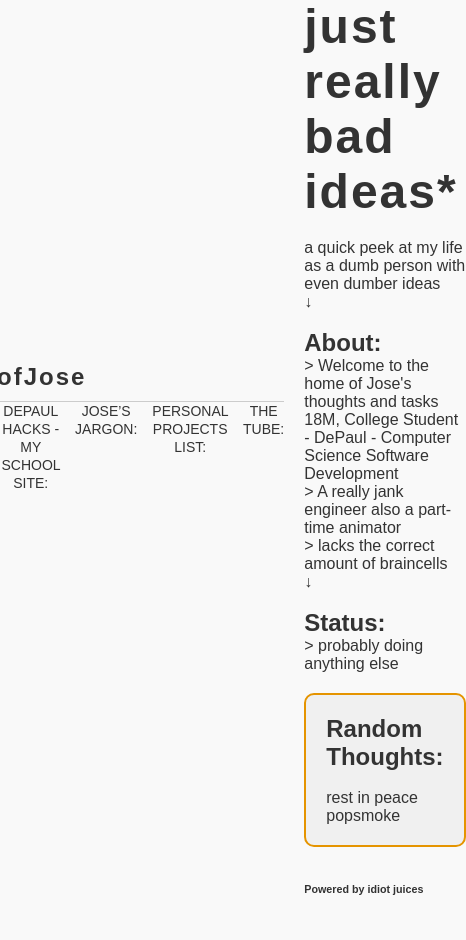
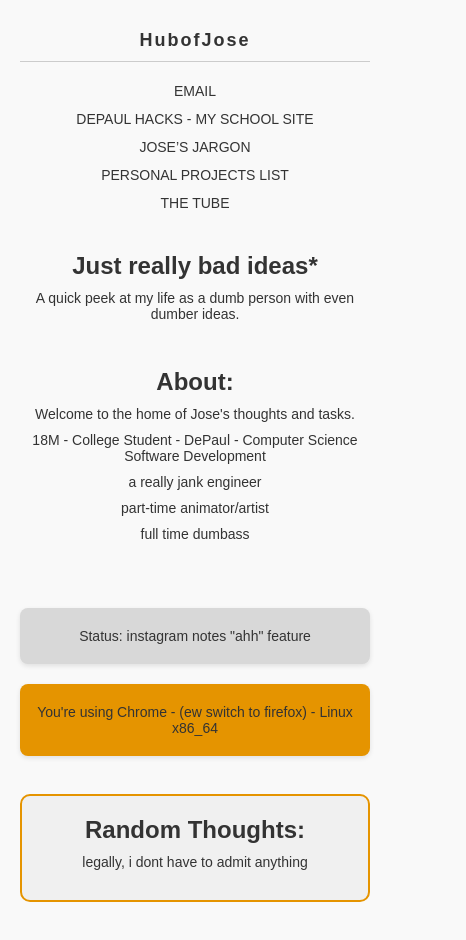
Before and after one commit to JoseM-UI/HubofJose, a plain HTML site: page index.html in a window 390 px wide. Shown: the whole page, 466 px wide, since content can reach past the window. Before the commit the page ends 895 px from the top, so only its background shows below. Drawn offline with Linux system fonts and the light colour scheme.

Commit message:
January Mobile Update

```diff
--- a/index.html
+++ b/index.html
@@ -4,96 +4,115 @@
 <head>
     <meta charset="UTF-8">
     <meta name="viewport" content="width=device-width, initial-scale=1.0">
-        <meta name="viewport" content="width=device-width, initial-scale=1.0">
     <title>HubofJose</title>
     <link href="style.css" rel="stylesheet" type="text/css">
 </head>
 
-
-
-</head>
 <body>
     <div class="container">
         <header>
-
-
-
-            <h1><b>HubofJose</b></h1>
+            <h1>HubofJose</h1>
         </header>
 
         <nav>
             <ul>
                 <li><a href="mailto:jomationu@gmail.com">Email</a></li>
-                    <li><a href="https://people.depaulhacks.com/2024/coolsitebyjose/">Depaul Hacks - My School Site:</a></li>
-                    <li><a href="blog.html">Jose’s Jargon:</a></li>
-                    <li><a href="PP.html">Personal Projects List:</a></li>
-                    <li><a href="tube.html">The Tube:</a></li>
+                <li><a href="https://people.depaulhacks.com/2024/coolsitebyjose/">Depaul Hacks - My School Site</a></li>
+                <li><a href="blog.html">Jose’s Jargon</a></li>
+                <li><a href="PP.html">Personal Projects List</a></li>
+                <li><a href="tube.html">The Tube</a></li>
             </ul>
         </nav>
+
+        <main>
+            <h2>Just really bad ideas*</h2>
+            <p>A quick peek at my life as a dumb person with even dumber ideas.</p>
+            <br>
+            <br>
+
+
+            <h2>About:</h2>
+            <p>Welcome to the home of Jose's thoughts and tasks.</p>
+            <p>18M - College Student - DePaul - Computer Science Software Development</p>
+            <p>a really jank engineer</p>
+            <p>part-time animator/artist</p>
+            <p>full time dumbass</p>
+            <p></p>
+
+            <br>
+            <br>
+
+
+            <div id="status-box">
+                <p id="status">Status: All systems go!</p>
               </div>
-</body>
-</html>
+              <style>
+                #status-box {
+                  padding: 10px;
+                  margin-top: 20px;
+                  background-color: #d8d8d8;
+                  border-radius: 8px;
+                  font-family: 'Arial', sans-serif;
+                  box-shadow: 0 2px 5px rgba(0, 0, 0, 0.1);
+                }
+              </style>
+              <div id="device-info">
+                <p id="info"></p>
+              </div>
 
-<div class="box">
+
+              <script>
+                const userAgent = navigator.userAgent;
+                const platform = navigator.platform;
+                const browser = (() => {
+                  if (userAgent.includes("Chrome")) return "Chrome - (ew switch to firefox)";
+                  if (userAgent.includes("Firefox")) return "Firefox - (your smart)";
+                  if (userAgent.includes("Safari")) return "Safari - (please use firefox)";
+                  if (userAgent.includes("Edge")) return "Edge - (why are you weird?)";
+                  return "Unknown";
+                })();
+
+                document.getElementById('info').textContent = `You're using ${browser} - ${platform}`;
+              </script>
+
+              <style>
+                #device-info {
+                  padding: 10px;
+                  margin-top: 20px;
+                  background-color: #E59400;
+                  border-radius: 8px;
+                  font-family: 'Arial', sans-serif;
+                  box-shadow: 0 2px 5px rgba(0, 0, 0, 0.1);
+                }
+              </style>
+
+
+            <br>
+
+            <div class="daily-quote">
+                <h2>Random Thoughts:</h2>
+                <p id="quote">"Here’s where your dumb daily quote will go!"</p>
+            </div>
+        </main>
+
+
 
     </div>
 
-
-<body>
-
-    <div id="topbar" class="p1">
-        <main>
-            <h2> just really bad ideas*</h2>
-            <p> a quick peek at my life as a dumb person with even dumber ideas</p>
-            <div class="scroll-indicator">
-                <span>&darr;</span>
-            </div>
-            <br>
-        </main>
-        <h2 id="dance"> About:</h2>
-
-        <div id="insideabout">
-            <p id="intro" class="smallMargins"></p>
-            <div id="introtext">
-                <p>> Welcome to the home of Jose's thoughts and tasks</p>
-                18M, College Student - DePaul - Computer Science Software Development
-                <p> > A really jank engineer also a part-time animator</p>
-                <p> > lacks the correct amount of braincells</p>
-                <div class="scroll-indicator">
-                    <span>&darr;</span>
-                </div>
-                <br>
-                <h2 id="dance"> Status:</h2>
-                <p>> probably doing anything else </p>
-
-        <div class="daily-quote">
-            <h2>Random Thoughts:</h2>
-            <br>
-            <p id="quote">"Here’s where your dumb daily quote will go!"</p>
-        </div>
-
     <script src="quotes.js"></script>
-
     <script>
-            // quotes from quotes file
-            const randomIndex = Math.floor(Math.random() * quotes.length); // random quote chooser
-            const quoteOfTheDay = quotes[randomIndex]; // Get the random quote
-
-            // displaying da quote
+        const randomIndex = Math.floor(Math.random() * quotes.length);
+        const quoteOfTheDay = quotes[randomIndex];
         document.getElementById('quote').innerText = quoteOfTheDay;
     </script>
 
-
-
-
+<script>
+    fetch('/status.txt')
+      .then(response => response.text())
+      .then(text => {
+        document.getElementById('status').textContent = `Status: ${text}`;
+      });
   </script>
-        <br>
-        <br>
-
-        <footer class="w3-container w3-padding-64 w3-light-grey w3-center w3-large">
-            <h6>Powered by idiot juices</h6>
-          </footer>
-
 
 </body>
 
--- a/quotes.js
+++ b/quotes.js
@@ -33,5 +33,10 @@ const quotes =[
     "rest in peace popsmoke",
     "Miku in fortnite?",
     "LiPo batteries without any safety discharge are cheaper though",
+    "everything i say might be satire",
+    "legally, i dont have to admit anything",
+    "ah the bath",
+    "whats up jonathan",
+
 
 ]
--- a/style.css
+++ b/style.css
@@ -1,4 +1,5 @@
-*{
+
+* {
     margin: 0;
     padding: 0;
     box-sizing: border-box;
@@ -7,36 +8,38 @@
 body {
     font-family: Arial, sans-serif;
     background-color: #f9f9f9;
+    color: #333;
     display: flex;
-      justify-content: center;
-      align-items: center;
-      height: 100vh;
-      color: #333;
+    flex-direction: column;
+    min-height: 100vh;
 }
 
 .container {
+    padding: 20px;
+    max-width: 1200px;
+    margin: 0 auto;
     text-align: center;
-      padding: 20px;
 }
 
 header {
     display: flex;
-      justify-content: space-between;
-      align-items: center;
+    justify-content: center;
     padding: 10px 0;
     border-bottom: 1px solid #ccc;
 }
 
+
 header h1 {
     font-size: 24px;
-      font-weight: normal;
     letter-spacing: 2px;
 }
 
 nav ul {
     display: flex;
-      gap: 15px;
+    justify-content: center;
     list-style: none;
+    gap: 20px;
+    margin: 20px 0;
 }
 
 nav a {
@@ -47,34 +50,56 @@
 }
 
 main {
-      margin-top: 50px;
+    margin: 40px 0;
 }
 
 main h2 {
-      font-size: 48px;
+    font-size: 36px;
     font-weight: bold;
-      letter-spacing: 2px;
 }
 
 main p {
-      margin-top: 20px;
     font-size: 16px;
-      max-width: 600px;
-      margin-left: auto;
-      margin-right: auto;
-  }
-
-  .center {
-      margin: auto;
-      width: 60%;
-      border: 3px solid #73AD21;
-      padding: 10px;
+    margin: 10px 0;
 }
 
 .daily-quote {
-      border: 2px solid #E59400; /* Border color matching the pink in the image */
+    border: 2px solid #E59400;
     padding: 20px;
-      margin-top: 20px;
+    margin: 20px 0;
     border-radius: 10px;
     background-color: #f0f0f0;
 }
+
+footer {
+    padding: 20px;
+    background-color: #e0e0e0;
+    text-align: center;
+}
+
+/* Responsive design */
+@media (max-width: 768px) {
+    header h1 {
+        font-size: 18px;
+    }
+
+    nav ul {
+        flex-direction: column;
+        gap: 10px;
+    }
+
+    main h2 {
+        font-size: 24px;
+    }
+
+    main p {
+        font-size: 14px;
+    }
+}
+
+
+@media (min-width: 769px) and (max-width: 1200px) {
+    .container {
+        padding: 10px;
+    }
+}
```
Also changed, not shown: status.txt (added). Lines whose indentation alone changed are shown as unchanged.
